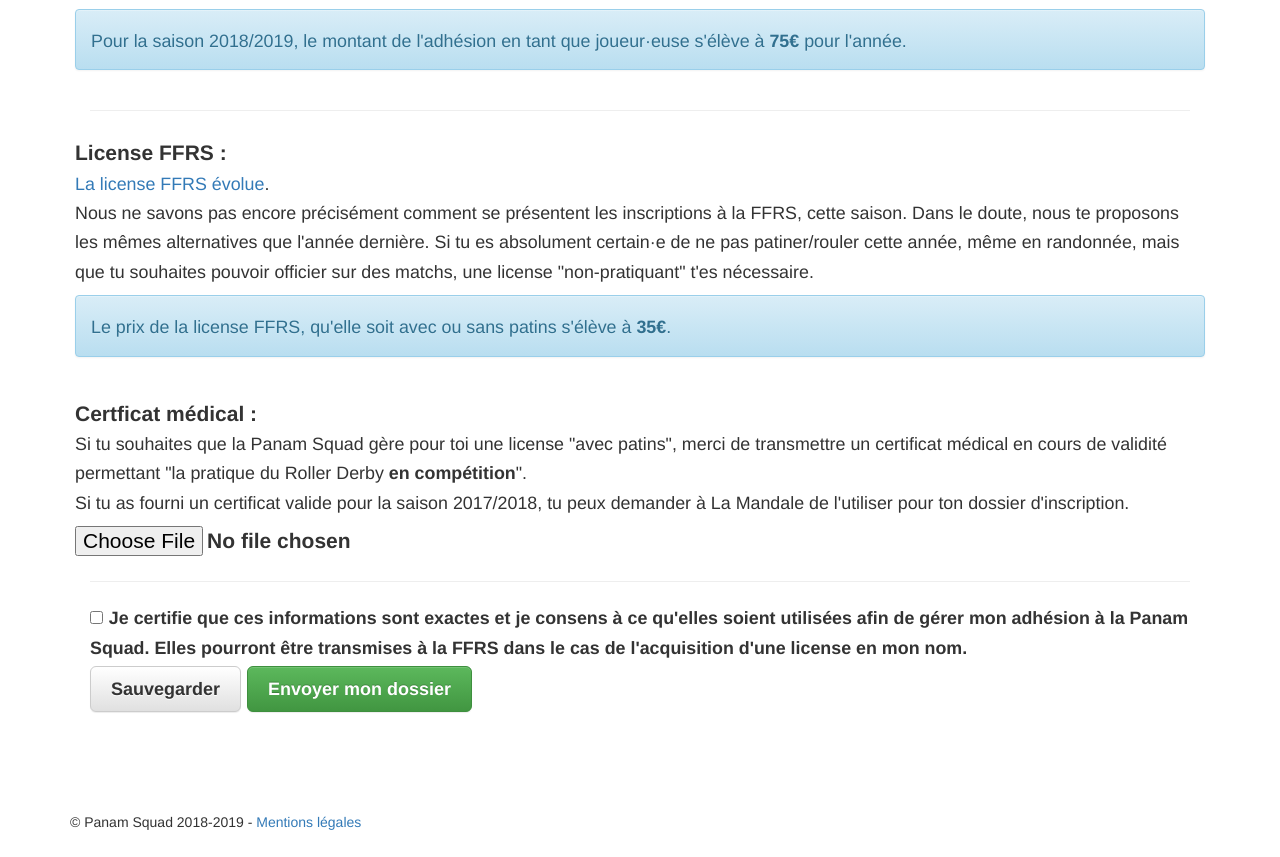
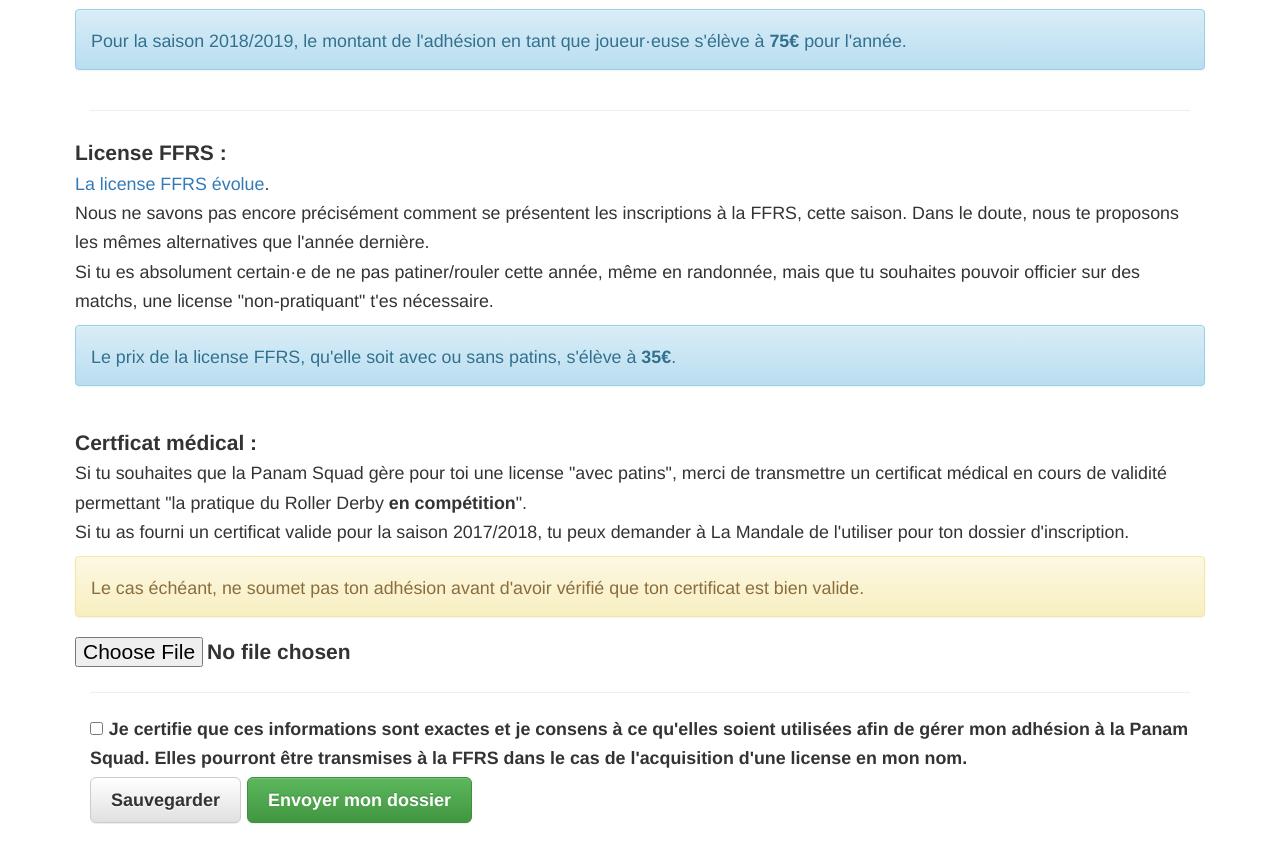
Before and after one commit to the-mandarine/mypanamsquad, a Django app: template infos/templates/infos/membership.html in a window 1280 px wide. Shown: the part 968-1825 px from the top of the page. Before the commit the page ends 1798 px from the top, so only its background shows below. Run offline with Django 3.2, Linux system fonts and the light colour scheme; the template is opened without the code that fills it, so the values that code supplies are empty; some libraries are stand-ins or nearby versions.

Commit message:
Updated subscription text

```diff
--- a/infos/templates/infos/membership.html
+++ b/infos/templates/infos/membership.html
@@ -120,13 +120,13 @@
         La license FFRS évolue</a>.<br />
       Nous ne savons pas encore précisément comment se présentent les
       inscriptions à la FFRS, cette saison. Dans le doute, nous te proposons
-      les mêmes alternatives que l'année dernière.
+      les mêmes alternatives que l'année dernière.<br />
       Si tu es absolument certain·e de ne pas patiner/rouler cette année,
       même en randonnée, mais que tu souhaites pouvoir officier sur des
       matchs, une license "non-pratiquant" t'es nécessaire.<br />
     </small></p>
     <p class="alert alert-info"><small>
-      Le prix de la license FFRS, qu'elle soit avec ou sans patins s'élève
+      Le prix de la license FFRS, qu'elle soit avec ou sans patins, s'élève
       à <b>35€</b>.
     </small></p>
 
@@ -151,6 +151,10 @@
        <b>en compétition</b>".<br />
        Si tu as fourni un certificat valide pour la saison 2017/2018, tu peux
        demander à La Mandale de l'utiliser pour ton dossier d'inscription.
+    </small></p>
+    <p class="alert alert-warning"><small>
+      Le cas échéant, ne soumet pas ton adhésion avant d'avoir vérifié
+      que ton certificat est bien valide.
     </small></p>
     <label>
       <input type=file name="health_cert" class="form-control-file" />
```
